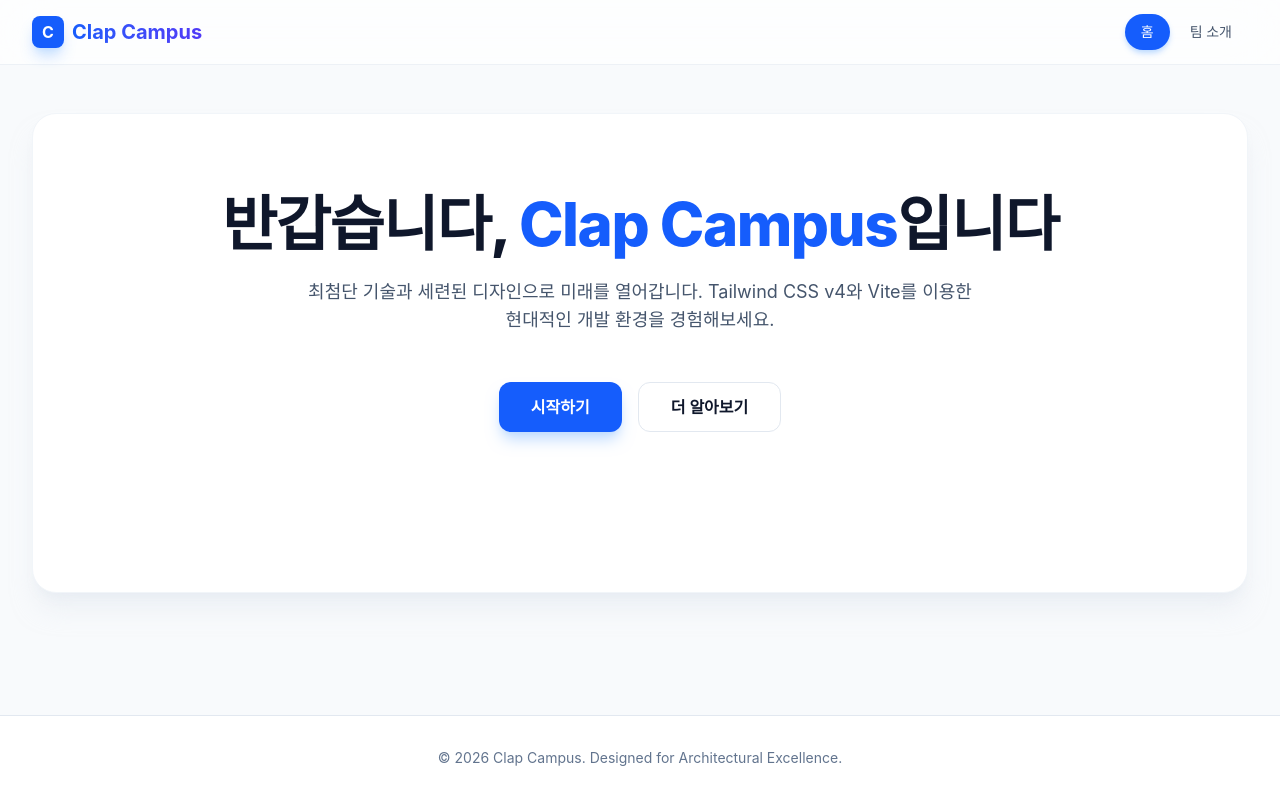
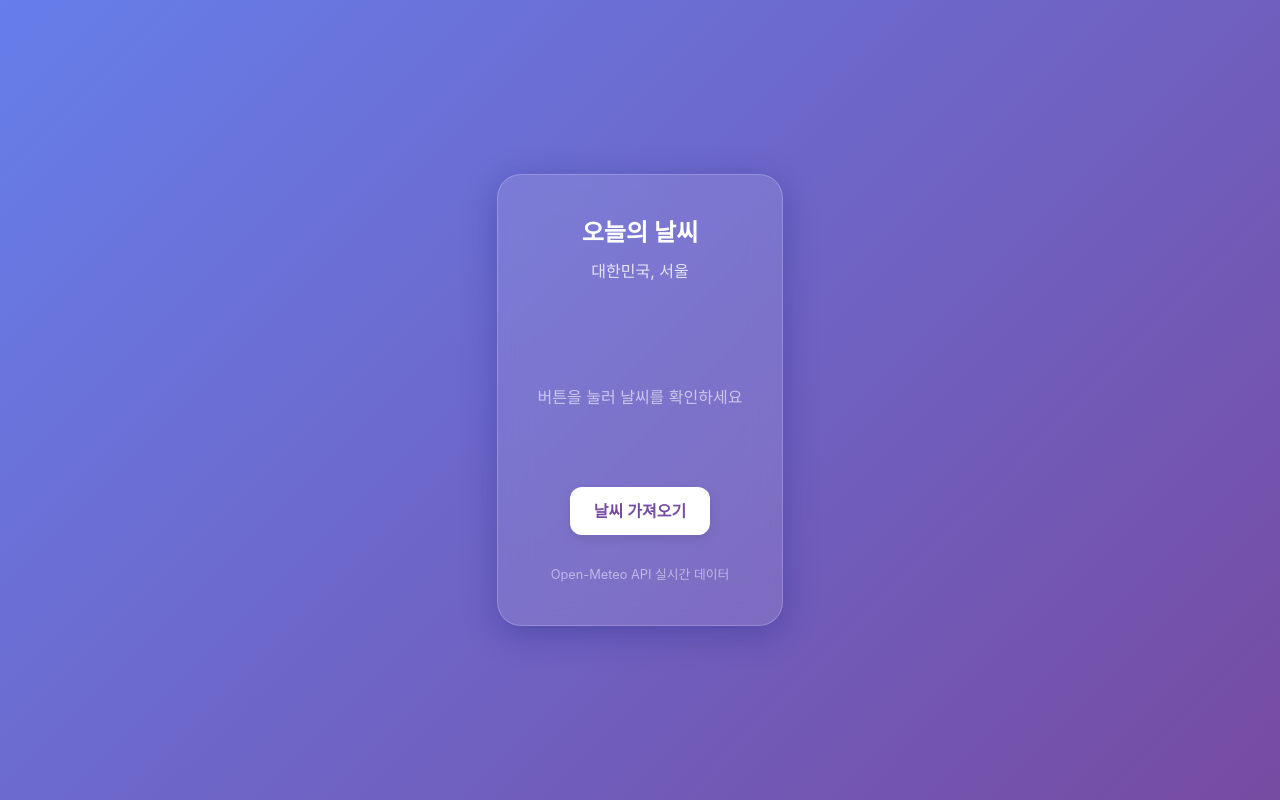
Before and after one commit to laurakamin8080-design/web-0204, a React (Vite) app: page / in a window 1280 px wide. Built offline with nearby package versions, Linux system fonts and the light colour scheme.

Commit message:
feat: Upgrade to Premium Weather Dashboard design with Glassmorphism

```diff
--- a/package.json
+++ b/package.json
@@ -11,6 +11,7 @@
   },
   "dependencies": {
     "@tailwindcss/vite": "^4.1.18",
+    "axios": "^1.13.4",
     "react": "^19.2.0",
     "react-dom": "^19.2.0",
     "react-router-dom": "^7.13.0",
--- a/src/App.tsx
+++ b/src/App.tsx
@@ -1,21 +1,38 @@
-
-// src/App.tsx
-import { BrowserRouter, Routes, Route } from 'react-router-dom';
-import Layout from './components/Layout';
-import HomePage from './pages/HomePage';
-import TeamPage from './pages/TeamPage';
+import useWeather from './hooks/useWeather';
 
 function App() {
+  const { currentTemp, loading, error, fetchWeather } = useWeather();
+
   return (
-    <BrowserRouter>
-      <Routes>
-        {/* "/" 경로에 Layout을 먼저 배치하고, 그 안의 Outlet 자리에 자식들을 넣습니다. */}
-        <Route path="/" element={<Layout />}>
-          <Route index element={<HomePage />} /> {/* 기본 화면 */}
-          <Route path="team" element={<TeamPage />} /> {/* "/team" 경로 */}
-        </Route>
-      </Routes>
-    </BrowserRouter>
+    <div className="weather-card">
+      <h1 style={{ fontSize: '1.5rem', fontWeight: 600, marginBottom: '8px' }}>오늘의 날씨</h1>
+      <p style={{ opacity: 0.8, marginBottom: '24px' }}>대한민국, 서울</p>
+
+      <div style={{ minHeight: '180px', display: 'flex', flexDirection: 'column', justifyContent: 'center', alignItems: 'center' }}>
+        {loading ? (
+          <p className="loading-dots" style={{ fontSize: '1.2rem' }}>정보를 불러오는 중</p>
+        ) : error ? (
+          <p style={{ color: '#ff8a8a' }}>{error}</p>
+        ) : currentTemp !== null ? (
+          <>
+            <div style={{ fontSize: '5rem', marginBottom: '10px' }}>
+              {currentTemp > 20 ? '☀️' : currentTemp > 10 ? '🌤️' : '❄️'}
+            </div>
+            <div className="temp-display">{currentTemp}°C</div>
+          </>
+        ) : (
+          <p style={{ opacity: 0.6 }}>버튼을 눌러 날씨를 확인하세요</p>
+        )}
+      </div>
+
+      <button className="btn-weather" onClick={fetchWeather}>
+        날씨 가져오기
+      </button>
+
+      <div style={{ marginTop: '30px', fontSize: '0.8rem', opacity: 0.5 }}>
+        Open-Meteo API 실시간 데이터
+      </div>
+    </div>
   );
 }
 
--- /dev/null
+++ b/src/hooks/useWeather.ts
@@ -0,0 +1,34 @@
+import { useState } from 'react';
+import axios from 'axios';
+
+const useWeather = () => {
+    const [currentTemp, setCurrentTemp] = useState<number | null>(null);
+    const [loading, setLoading] = useState(false);
+    const [error, setError] = useState<string | null>(null);
+
+    const fetchWeather = async () => {
+        try {
+            setLoading(true);
+            setError(null);
+
+            const res = await axios.get(
+                'https://api.open-meteo.com/v1/forecast?latitude=37.5665&longitude=126.9780&current_weather=true'
+            );
+
+            setCurrentTemp(res.data.current_weather.temperature);
+        } catch (e) {
+            setError('날씨 불러오기 실패');
+        } finally {
+            setLoading(false);
+        }
+    };
+
+    return {
+        currentTemp,
+        loading,
+        error,
+        fetchWeather,
+    };
+};
+
+export default useWeather;
--- a/src/index.css
+++ b/src/index.css
@@ -1,11 +1,93 @@
 @import "tailwindcss";
 
-@layer base {
-  body {
-    @apply antialiased text-slate-900 bg-slate-50 dark:bg-slate-950 dark:text-slate-100;
+:root {
+  font-family: 'Inter', -apple-system, BlinkMacSystemFont, 'Segoe UI', Roboto, Oxygen, Ubuntu, Cantarell, 'Open Sans', 'Helvetica Neue', sans-serif;
+}
+
+body {
+  margin: 0;
+  padding: 0;
+  min-height: 100vh;
+  display: flex;
+  justify-content: center;
+  align-items: center;
+  background: linear-gradient(135deg, #667eea 0%, #764ba2 100%);
+  color: #fff;
+}
+
+.weather-card {
+  background: rgba(255, 255, 255, 0.1);
+  backdrop-filter: blur(16px);
+  -webkit-backdrop-filter: blur(16px);
+  border: 1px solid rgba(255, 255, 255, 0.2);
+  border-radius: 24px;
+  padding: 40px;
+  width: 100%;
+  max-width: 400px;
+  box-shadow: 0 8px 32px 0 rgba(31, 38, 135, 0.37);
+  text-align: center;
+  transition: transform 0.3s ease;
+}
+
+.weather-card:hover {
+  transform: translateY(-5px);
+}
+
+.temp-display {
+  font-size: 4rem;
+  font-weight: 800;
+  margin: 20px 0;
+  background: linear-gradient(to bottom, #fff, #ddd);
+  -webkit-background-clip: text;
+  background-clip: text;
+  -webkit-text-fill-color: transparent;
+
+}
+
+.btn-weather {
+  background: #fff;
+  color: #764ba2;
+  border: none;
+  padding: 12px 24px;
+  border-radius: 12px;
+  font-weight: 600;
+  font-size: 1rem;
+  cursor: pointer;
+  transition: all 0.2s ease;
+  box-shadow: 0 4px 12px rgba(0, 0, 0, 0.1);
+}
+
+.btn-weather:hover {
+  background: #f0f0f0;
+  transform: scale(1.05);
+}
+
+.btn-weather:active {
+  transform: scale(0.95);
+}
+
+.loading-dots:after {
+  content: ' .';
+  animation: dots 1.5s steps(5, end) infinite;
+}
+
+@keyframes dots {
+
+  0%,
+  20% {
+    content: ' .';
+  }
+
+  40% {
+    content: ' ..';
+  }
+
+  60% {
+    content: ' ...';
+  }
+
+  80%,
+  100% {
+    content: '';
   }
 }
-
-:root {
-  --font-sans: "Inter", system-ui, -apple-system, sans-serif;
-}
```
Also changed, not shown: 1 other file (tests, documents, lock files or other folders).
